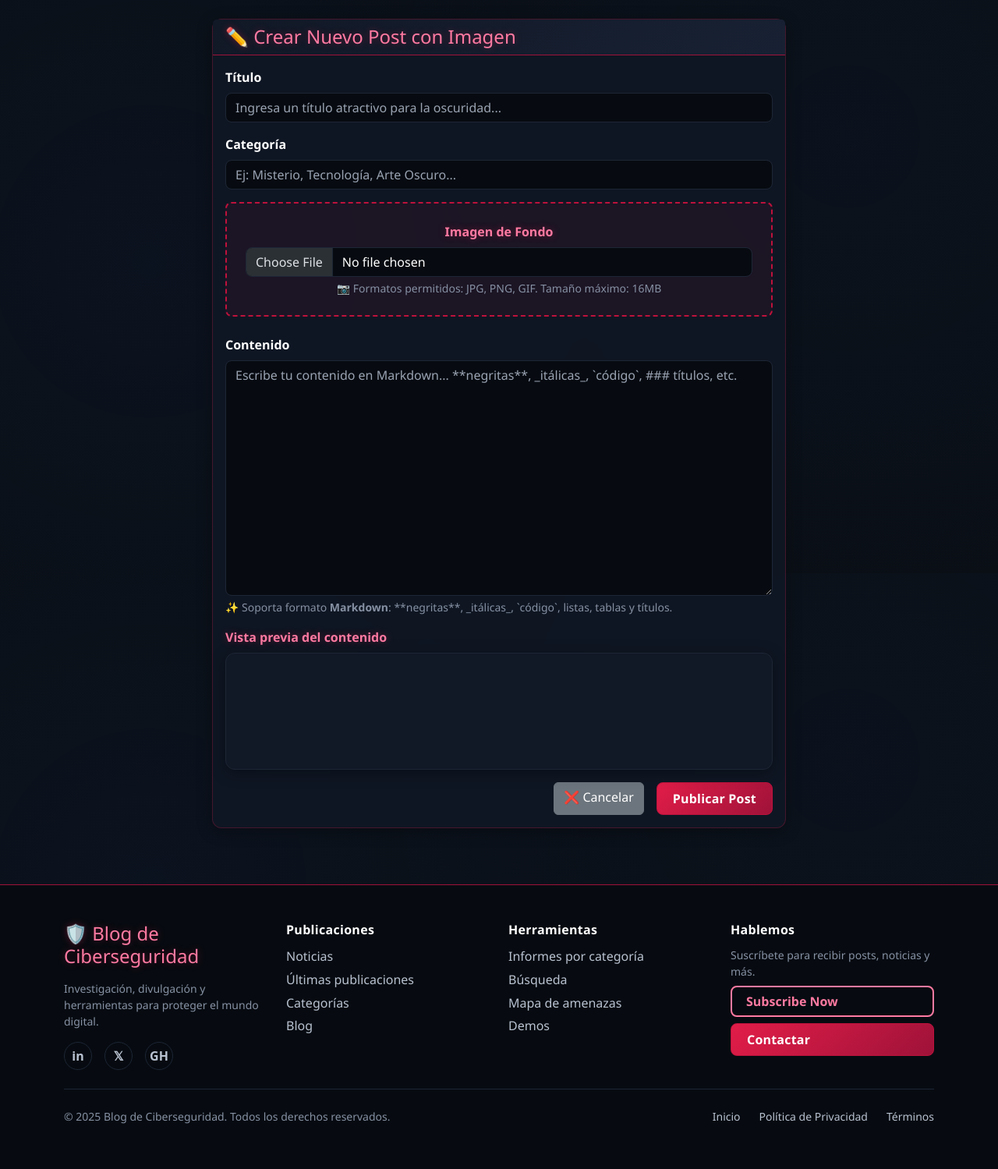
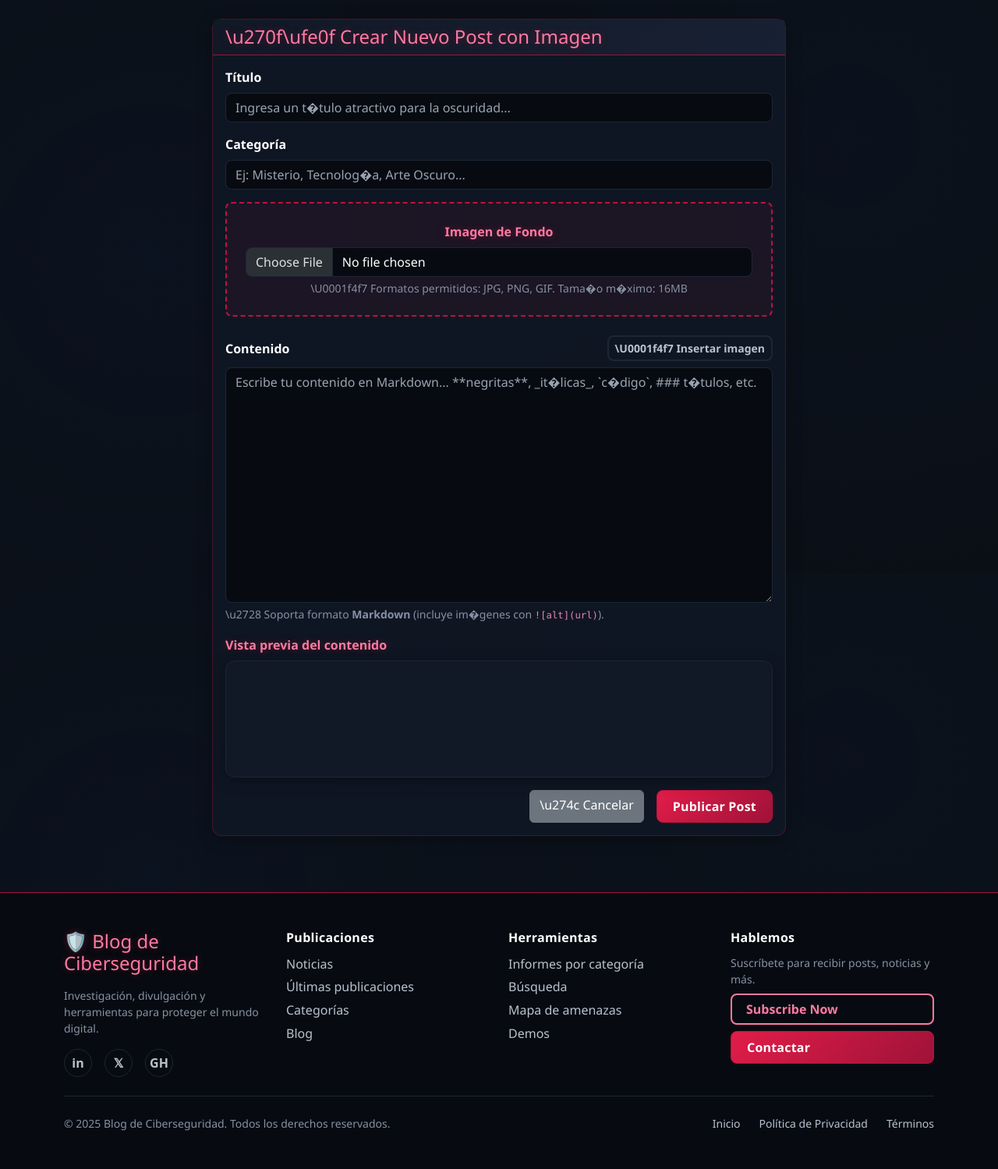
Before and after one commit to Maalfer/blog-pruebas, a Flask app: page /admin/create in a window 1280 px wide. Shown: the part 65-1564 px from the top of the page at 78% size. Before the commit the page ends 1506 px from the top, so only its background shows below. Run offline with Flask 3, Linux system fonts and the light colour scheme; a user stored in the database is signed in; some libraries are stand-ins or nearby versions.

Commit message:
Novedades

```diff
--- a/app.py
+++ b/app.py
@@ -1,4 +1,4 @@
-from flask import Flask, render_template, redirect, url_for, flash, request, session, send_from_directory
+from flask import Flask, render_template, redirect, url_for, flash, request, session, send_from_directory, jsonify
 from flask_wtf import FlaskForm
 from flask_wtf.file import FileField, FileAllowed
 from wtforms import StringField, PasswordField, SubmitField, TextAreaField
@@ -11,13 +11,12 @@ from werkzeug.utils import secure_filename
 from werkzeug.security import generate_password_hash, check_password_hash
 from PIL import Image
 from contextlib import contextmanager
-
-# --- NUEVO: Markdown + saneado ---
 import markdown as md
 import bleach
+import re
 
 app = Flask(__name__)
-app.config['SECRET_KEY'] = secrets.token_hex(16)
+app.config['SECRET_KEY'] = os.environ.get('SECRET_KEY', 'key-pruebas-local')
 app.config['UPLOAD_FOLDER'] = 'static/uploads'
 app.config['MAX_CONTENT_LENGTH'] = 16 * 1024 * 1024
 app.config['DATABASE'] = 'blog.db'
@@ -82,7 +81,6 @@ def save_image(image_file):
         return unique_filename
     return None
 
-# --- NUEVO: Conversor Markdown seguro ---
 MD_EXTENSIONS = [
     'extra',
     'fenced_code',
@@ -96,6 +94,7 @@ ALLOWED_TAGS = bleach.sanitizer.ALLOWED_TAGS.union({
     'h1', 'h2', 'h3', 'h4', 'h5', 'h6',
     'table', 'thead', 'tbody', 'tr', 'th', 'td',
     'blockquote', 'ul', 'ol', 'li',
+    'img'
 })
 
 ALLOWED_ATTRS = {
@@ -106,10 +105,33 @@ ALLOWED_ATTRS = {
     'th': ['align'], 'td': ['align'],
 }
 
+def delete_image_file(filename):
+    if not filename:
+        return
+    default_images = {'default-bg.jpg', 'default-bg2.jpg', 'default-bg3.jpg'}
+    if filename in default_images:
+        return
+    filepath = os.path.join(app.config['UPLOAD_FOLDER'], filename)
+    if os.path.exists(filepath):
+        try:
+            os.remove(filepath)
+        except Exception as e:
+            print(f"Error al eliminar imagen {filename}: {e}")
+
+def extract_upload_filenames(text: str) -> set:
+    if not text:
+        return set()
+    names = set()
+    for m in re.findall(r'!\[[^\]]*\]\((/uploads/[^)\s]+)\)', text):
+        names.add(os.path.basename(m))
+    for m in re.findall(r'src=["\'](/uploads/[^"\']+)["\']', text, flags=re.IGNORECASE):
+        names.add(os.path.basename(m))
+    return names
+
 def render_markdown_safe(md_text: str) -> str:
     html = md.markdown(md_text or '', extensions=MD_EXTENSIONS, output_format='html5')
     clean = bleach.clean(html, tags=ALLOWED_TAGS, attributes=ALLOWED_ATTRS, strip=True)
-    clean = bleach.linkify(clean, callbacks=[bleach.linkifier.DEFAULT_CALLBACK])
+    clean = bleach.linkify(clean)
     return clean
 
 class LoginForm(FlaskForm):
@@ -135,6 +157,19 @@ class PostForm(FlaskForm):
 @app.route('/uploads/<filename>')
 def uploaded_file(filename):
     return send_from_directory(app.config['UPLOAD_FOLDER'], filename)
+
+@app.route('/admin/upload-inline-image', methods=['POST'])
+def upload_inline_image():
+    if 'user' not in session:
+        return jsonify({'error': 'No autorizado'}), 401
+    file = request.files.get('image')
+    if not file or not file.filename:
+        return jsonify({'error': 'No se envió ninguna imagen'}), 400
+    filename = save_image(file)
+    if not filename:
+        return jsonify({'error': 'No se pudo guardar la imagen'}), 500
+    file_url = url_for('uploaded_file', filename=filename)
+    return jsonify({'url': file_url}), 200
 
 @app.route('/')
 def home():
@@ -275,15 +310,12 @@ def view_post(post_id):
         if not post:
             flash('El post no existe', 'danger')
             return redirect(url_for('home'))
-
-        # --- NUEVO: convertir Markdown a HTML seguro ---
         content_html = render_markdown_safe(post['content'])
-
         post_dict = {
             'id': post['id'],
             'title': post['title'],
-            'content': post['content'],          # markdown crudo (útil si luego editas)
-            'content_html': content_html,        # HTML saneado para mostrar
+            'content': post['content'],
+            'content_html': content_html,
             'author': post['author'],
             'category': post['category'],
             'image': post['image'],
@@ -397,40 +429,52 @@ def edit_post(post_id):
         flash('Debes iniciar sesión para editar posts', 'warning')
         return redirect(url_for('login'))
     with get_db_connection() as conn:
-        post = conn.execute(
-            'SELECT * FROM posts WHERE id = ?', (post_id,)
-        ).fetchone()
+        post = conn.execute('SELECT * FROM posts WHERE id = ?', (post_id,)).fetchone()
         if not post:
             flash('El post no existe', 'danger')
             return redirect(url_for('dashboard'))
         if post['author'] != session['user']:
             flash('No tienes permisos para editar este post', 'danger')
             return redirect(url_for('dashboard'))
+
         form = PostForm()
+
         if form.validate_on_submit():
             update_data = {
                 'title': form.title.data,
                 'content': form.content.data,
                 'category': form.category.data
             }
+
+            old_image = post['image']
+            old_inline = extract_upload_filenames(post['content'])
+
             if form.image.data:
                 image_filename = save_image(form.image.data)
                 if image_filename:
                     update_data['image'] = image_filename
+                    delete_image_file(old_image)
+
             set_clause = ', '.join([f"{key} = ?" for key in update_data.keys()])
             values = list(update_data.values())
             values.append(post_id)
-            conn.execute(
-                f'UPDATE posts SET {set_clause} WHERE id = ?',
-                values
-            )
+
+            conn.execute(f'UPDATE posts SET {set_clause} WHERE id = ?', values)
             conn.commit()
+
+            new_inline = extract_upload_filenames(update_data['content'])
+            removed = old_inline - new_inline
+            for fn in removed:
+                delete_image_file(fn)
+
             flash('¡Post actualizado exitosamente!', 'success')
             return redirect(url_for('dashboard'))
+
         elif request.method == 'GET':
             form.title.data = post['title']
             form.content.data = post['content']
             form.category.data = post['category']
+
         post_dict = {
             'id': post['id'],
             'title': post['title'],
@@ -440,6 +484,7 @@ def edit_post(post_id):
             'image': post['image'],
             'date_created': post['date_created']
         }
+
     return render_template('edit_post.html', form=form, post=post_dict)
 
 @app.route('/admin/delete/<int:post_id>')
@@ -448,15 +493,16 @@ def delete_post(post_id):
         flash('Debes iniciar sesión para eliminar posts', 'warning')
         return redirect(url_for('login'))
     with get_db_connection() as conn:
-        post = conn.execute(
-            'SELECT * FROM posts WHERE id = ?', (post_id,)
-        ).fetchone()
+        post = conn.execute('SELECT * FROM posts WHERE id = ?', (post_id,)).fetchone()
         if not post:
             flash('El post no existe', 'danger')
             return redirect(url_for('dashboard'))
         if post['author'] != session['user']:
             flash('No tienes permisos para eliminar este post', 'danger')
             return redirect(url_for('dashboard'))
+        delete_image_file(post['image'])
+        for fn in extract_upload_filenames(post['content']):
+            delete_image_file(fn)
         conn.execute('DELETE FROM posts WHERE id = ?', (post_id,))
         conn.commit()
     flash('¡Post eliminado exitosamente!', 'success')
--- a/templates/create_post.html
+++ b/templates/create_post.html
@@ -7,7 +7,7 @@
     <div class="col-lg-8">
         <div class="card glass-effect">
             <div class="card-header bg-dark text-red-glow">
-                <h4 class="mb-0">✏️ Crear Nuevo Post con Imagen</h4>
+                <h4 class="mb-0">\u270f\ufe0f Crear Nuevo Post con Imagen</h4>
             </div>
             <div class="card-body">
                 <form method="POST" enctype="multipart/form-data">
@@ -15,7 +15,7 @@
 
                     <div class="mb-3">
                         {{ form.title.label(class="form-label") }}
-                        {{ form.title(class="form-control", placeholder="Ingresa un título atractivo para la oscuridad...") }}
+                        {{ form.title(class="form-control", placeholder="Ingresa un t�tulo atractivo para la oscuridad...") }}
                         {% if form.title.errors %}
                             <div class="text-danger">
                                 {% for error in form.title.errors %}
@@ -27,7 +27,7 @@
 
                     <div class="mb-3">
                         {{ form.category.label(class="form-label") }}
-                        {{ form.category(class="form-control", placeholder="Ej: Misterio, Tecnología, Arte Oscuro...") }}
+                        {{ form.category(class="form-control", placeholder="Ej: Misterio, Tecnolog�a, Arte Oscuro...") }}
                         {% if form.category.errors %}
                             <div class="text-danger">
                                 {% for error in form.category.errors %}
@@ -37,11 +37,11 @@
                         {% endif %}
                     </div>
 
-                    <!-- Campo de imagen -->
+                    <!-- Campo de imagen de portada -->
                     <div class="mb-4">
                         <div class="form-image-upload">
                             {{ form.image.label(class="form-label fw-bold text-red-glow") }}
-                            {{ form.image(class="form-control", id="imageInput", onchange="previewImage(this)") }}
+                            {{ form.image(class="form-control", id="imageInput", onchange="previewHeaderImage(this)") }}
                             {% if form.image.errors %}
                                 <div class="text-danger mt-2">
                                     {% for error in form.image.errors %}
@@ -50,21 +50,28 @@
                                 </div>
                             {% endif %}
                             <div class="form-text text-muted-red">
-                                📷 Formatos permitidos: JPG, PNG, GIF. Tamaño máximo: 16MB
+                                \U0001f4f7 Formatos permitidos: JPG, PNG, GIF. Tama�o m�ximo: 16MB
                             </div>
                         </div>
 
-                        <!-- Vista previa de imagen -->
+                        <!-- Vista previa de imagen de portada -->
                         <div id="imagePreview" class="mt-3 text-center" style="display: none;">
                             <img id="preview" class="image-preview" alt="Vista previa de la imagen">
-                            <div class="form-text text-muted-red">👆 Vista previa de tu imagen de fondo</div>
+                            <div class="form-text text-muted-red">\U0001f446 Vista previa de tu imagen de fondo</div>
                         </div>
                     </div>
 
-                    <!-- Campo de contenido con Markdown y vista previa -->
+                    <!-- Toolbar + Contenido con Markdown y vista previa -->
+                    <div class="mb-2 d-flex justify-content-between align-items-center">
+                        <label class="form-label fw-bold m-0">{{ form.content.label.text or 'Contenido' }}</label>
+                        <div class="d-flex gap-2">
+                            <button type="button" id="btn-insert-image" class="btn btn-outline-secondary btn-sm">\U0001f4f7 Insertar imagen</button>
+                            <input type="file" id="inlineImageInput" accept="image/*" style="display:none">
+                        </div>
+                    </div>
+
                     <div class="mb-3">
-                        {{ form.content.label(class="form-label fw-bold") }}
-                        {{ form.content(class="form-control", id="contentInput", rows="12", placeholder="Escribe tu contenido en Markdown... **negritas**, _itálicas_, `código`, ### títulos, etc.") }}
+                        {{ form.content(class="form-control", id="contentInput", rows="12", placeholder="Escribe tu contenido en Markdown... **negritas**, _it�licas_, `c�digo`, ### t�tulos, etc.") }}
                         {% if form.content.errors %}
                             <div class="text-danger mt-2">
                                 {% for error in form.content.errors %}
@@ -73,7 +80,7 @@
                             </div>
                         {% endif %}
                         <div class="form-text text-muted-red">
-                            ✨ Soporta formato <strong>Markdown</strong>: **negritas**, _itálicas_, `código`, listas, tablas y títulos.
+                            \u2728 Soporta formato <strong>Markdown</strong> (incluye im�genes con <code>![alt](url)</code>).
                         </div>
                     </div>
 
@@ -84,7 +91,7 @@
                     </div>
 
                     <div class="d-grid gap-2 d-md-flex justify-content-md-end">
-                        <a href="{{ url_for('dashboard') }}" class="btn btn-secondary me-md-2">❌ Cancelar</a>
+                        <a href="{{ url_for('dashboard') }}" class="btn btn-secondary me-md-2">\u274c Cancelar</a>
                         {{ form.submit(class="btn-red-solid") }}
                     </div>
                 </form>
@@ -98,37 +105,75 @@
 <script src="https://cdn.jsdelivr.net/npm/dompurify/dist/purify.min.js"></script>
 
 <script>
-function previewImage(input) {
+function previewHeaderImage(input) {
     const preview = document.getElementById('preview');
     const imagePreview = document.getElementById('imagePreview');
 
     if (input.files && input.files[0]) {
         const reader = new FileReader();
-
         reader.onload = function(e) {
             preview.src = e.target.result;
             imagePreview.style.display = 'block';
         }
-
         reader.readAsDataURL(input.files[0]);
     } else {
         imagePreview.style.display = 'none';
     }
 }
 
-// Vista previa dinámica de Markdown
+function insertAtCursor(textarea, text) {
+    const start = textarea.selectionStart ?? textarea.value.length;
+    const end   = textarea.selectionEnd ?? textarea.value.length;
+    const before = textarea.value.substring(0, start);
+    const after  = textarea.value.substring(end, textarea.value.length);
+    textarea.value = before + text + after;
+    const pos = start + text.length;
+    textarea.selectionStart = textarea.selectionEnd = pos;
+    textarea.dispatchEvent(new Event('input')); // refresca la vista previa
+}
+
 document.addEventListener('DOMContentLoaded', function(){
     const textarea = document.getElementById('contentInput');
-    const preview = document.getElementById('md-preview');
+    const preview  = document.getElementById('md-preview');
+    const btnImage = document.getElementById('btn-insert-image');
+    const fileInline = document.getElementById('inlineImageInput');
 
+    // Vista previa Markdown
     function updatePreview(){
         const raw = textarea.value || '';
         const html = marked.parse(raw);
         preview.innerHTML = DOMPurify.sanitize(html);
     }
+    textarea.addEventListener('input', updatePreview);
+    updatePreview();
 
-    textarea.addEventListener('input', updatePreview);
-    updatePreview(); // inicial
+    // Subida e inserci�n de imagen inline
+    btnImage.addEventListener('click', () => fileInline.click());
+    fileInline.addEventListener('change', async (e) => {
+        const file = e.target.files?.[0];
+        if (!file) return;
+
+        const fd = new FormData();
+        fd.append('image', file);
+
+        try {
+            const res = await fetch('{{ url_for("upload_inline_image") }}', {
+                method: 'POST',
+                body: fd
+            });
+            const data = await res.json();
+            if (!res.ok) throw new Error(data?.error || 'Error subiendo imagen');
+
+            const url = data.url; // /uploads/xxxxx.jpg
+            const alt = file.name.replace(/\.[^/.]+$/, '').slice(0, 60);
+            const snippet = `![${alt}](${url})`;
+            insertAtCursor(textarea, (textarea.value && !textarea.value.endsWith('\n') ? '\n' : '') + snippet + '\n');
+        } catch (err) {
+            alert('\u26a0\ufe0f ' + (err?.message || 'No se pudo subir la imagen'));
+        } finally {
+            fileInline.value = '';
+        }
+    });
 });
 </script>
 {% endblock %}
```
Also changed, not shown: templates/edit_post.html (+57 -25 lines), blog.db, static/uploads/20251023_193214_Screenshot_2025-10-10_17-00-32.png (added), static/uploads/20251023_193234_Screenshot_2025-10-10_17-05-01.png (added), static/uploads/20251023_193553_Screenshot_2025-10-10_17-05-01.png (added), 1 other file.
